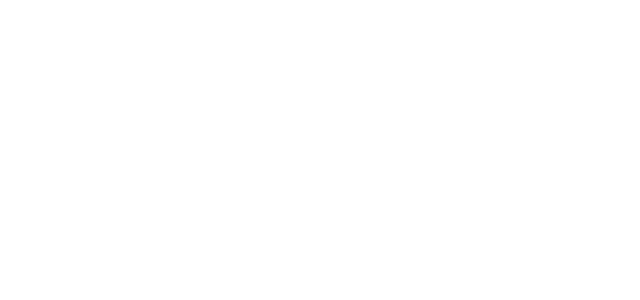
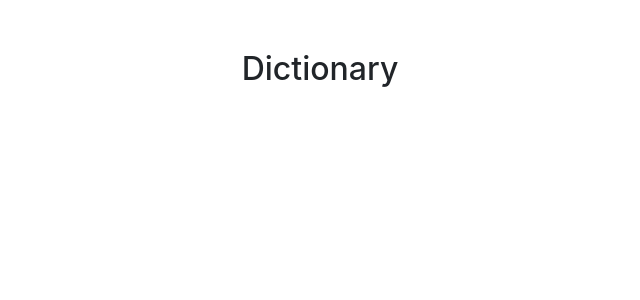
Before and after one commit to tsdamas/dictionary-react-app, a React (Create React App) app: page / in a window 1280 px wide. Shown: the top 300 px of the page, without its empty margins (320-960 px from the left). Built offline with nearby package versions, Linux system fonts and the light colour scheme.

Commit message:
Added title

```diff
--- a/src/App.css
+++ b/src/App.css
@@ -0,0 +1,4 @@
+h2{
+  text-align: center;
+  margin: 50px auto;
+}
--- a/src/App.js
+++ b/src/App.js
@@ -5,7 +5,9 @@
   return (
     <div className="App">
       <header className="App-header">
-
+       <h2>
+         Dictionary
+       </h2>
       </header>
     </div>
   );
```
